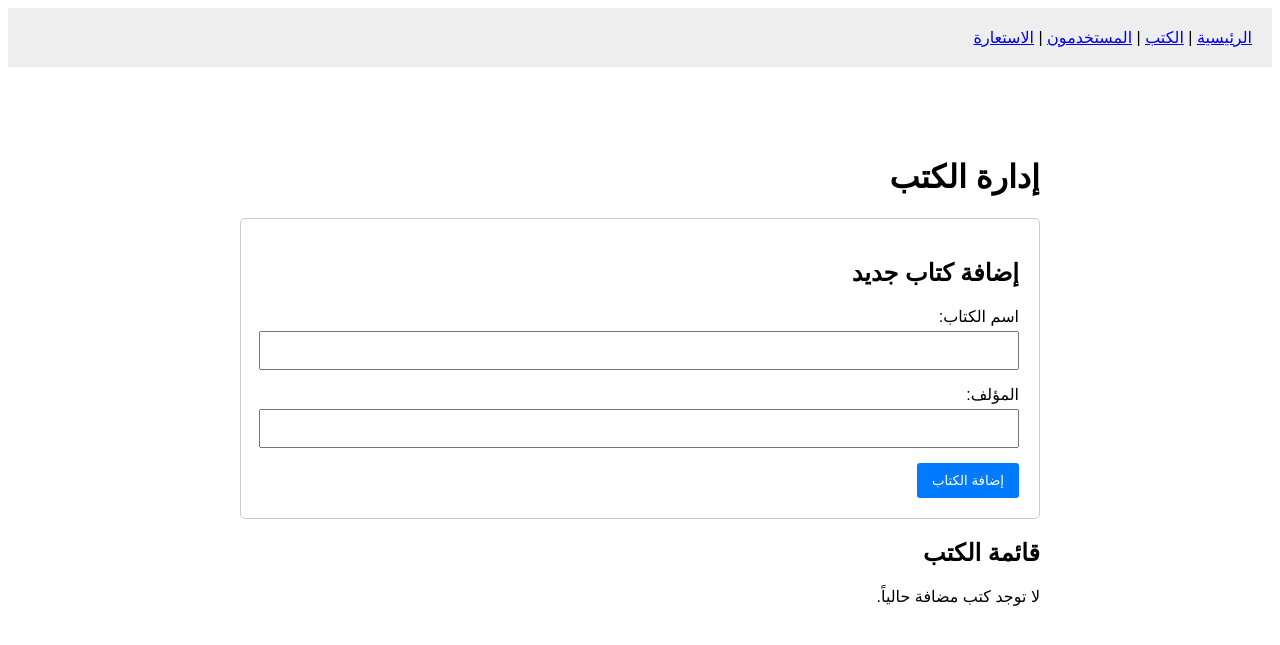
After one commit to IbrahimTaiz/LibrarySystem, a PHP site: page /src/pages/Books.php in a window 1280 px wide. The commit adds this page. Shown: the top 645 px of the page. Run offline with PHP 8.4, Linux system fonts and the light colour scheme.

Commit message:
corect class

```diff
--- /dev/null
+++ b/src/Interfaces/NotifierInterface.php
@@ -0,0 +1,6 @@
+<?php
+namespace src\Interfaces;
+interface NotifierInterface
+{
+    public function notify($message);
+}
--- a/src/Log.php
+++ /dev/null
@@ -1,5 +0,0 @@
-<?php
-class Log
-{
-}
-?>
--- a/src/navbar.php
+++ b/src/navbar.php
@@ -1,8 +1,8 @@
 <?php
 ?>
 <nav style="background:#eeeeee; padding: 20px; direction: rtl;">
-    <a href="index.php">الرئيسية</a> |
-    <a href="books.php">الكتب</a> |
-    <a href="users.php">المستخدمون</a> |
-    <a href="borrow.php">الاستعارة</a>
+    <a href="../../../LibrarySystem/index.php">الرئيسية</a> |
+    <a href="src/pages/Books.php">الكتب</a> |
+    <a href="src/pages/Users.php">المستخدمون</a> |
+    <a href="src/pages/Borrow.php">الاستعارة</a>
 </nav>
--- /dev/null
+++ b/src/pages/Books.php
@@ -0,0 +1,110 @@
+<?php
+declare(strict_types=1);
+require_once __DIR__ . '/../../vendor/autoload.php';
+use src\Models\Book;
+if (!isset($_SESSION['books'])) {
+    $_SESSION['books'] = [];
+}
+if (isset($_POST['add_book'])) {
+    $title = $_POST['book_title'];
+    $author = $_POST['book_author'];
+    if (!empty($title) && !empty($author)) {
+        $_SESSION['books'][] = new Book($title, $author);
+    }
+}
+
+?>
+<!DOCTYPE html>
+<html lang="ar" dir="rtl">
+<head>
+    <meta charset="UTF-8">
+    <meta name="viewport" content="width=device-width, initial-scale=1.0">
+    <title>الكتب</title>
+    <style>
+        body {
+            font-family: sans-serif;
+        }
+        .container {
+            margin: 50px auto;
+            max-width: 800px;
+            padding: 20px;
+        }
+        .form-box {
+            border: 1px solid #ccc;
+            padding: 20px;
+            margin-bottom: 20px;
+            border-radius: 5px;
+        }
+        .form-box label {
+            display: block;
+            margin-bottom: 5px;
+        }
+        .form-box input {
+            width: calc(100% - 22px);
+            padding: 10px;
+            margin-bottom: 15px;
+        }
+        .form-box button {
+            padding: 10px 15px;
+            background-color: #007bff;
+            color: white;
+            border: none;
+            cursor: pointer;
+            border-radius: 3px;
+        }
+        .form-box button:hover {
+            background-color: #0056b3;
+        }
+        table {
+            width: 100%;
+            border-collapse: collapse;
+            margin-top: 20px;
+        }
+        th, td {
+            border: 1px solid #ddd;
+            padding: 8px;
+            text-align: right;
+        }
+        th {
+            background-color: #f2f2f2;
+        }
+    </style>
+</head>
+<body>
+<?php include '../navbar.php'; ?>
+<div class="container">
+    <h1>إدارة الكتب</h1>
+    <div class="form-box">
+        <h2>إضافة كتاب جديد</h2>
+        <form method="post" action="">
+            <label for="book_title">اسم الكتاب:</label>
+            <input type="text" id="book_title" name="book_title" required>
+            <label for="book_author">المؤلف:</label>
+            <input type="text" id="book_author" name="book_author" required>
+            <button type="submit" name="add_book">إضافة الكتاب</button>
+        </form>
+    </div>
+    <h2>قائمة الكتب</h2>
+    <?php if (!empty($_SESSION['books'])): ?>
+        <table>
+            <thead>
+                <tr>
+                    <th>اسم الكتاب</th>
+                    <th>المؤلف</th>
+                </tr>
+            </thead>
+            <tbody>
+                <?php foreach ($_SESSION['books'] as $book): ?>
+                    <tr>
+                        <td><?php echo htmlspecialchars($book->title, ENT_QUOTES, 'UTF-8'); ?></td>
+                        <td><?php echo htmlspecialchars($book->author, ENT_QUOTES, 'UTF-8'); ?></td>
+                    </tr>
+                <?php endforeach; ?>
+            </tbody>
+        </table>
+    <?php else: ?>
+        <p>لا توجد كتب مضافة حالياً.</p>
+    <?php endif; ?>
+</div>
+</body>
+</html>
```
Also changed, not shown: index.php (+1 -6 lines), src/Book.php (deleted, +0 -25 lines), src/Library.php (+37 -2 lines), src/Models/Book.php (added, +13 -0 lines), src/Models/Librarian.php (added, +10 -0 lines), src/Models/Member.php (added, +17 -0 lines), src/Models/User.php (added, +16 -0 lines), src/Notifications/EmailNotifier.php (added, +10 -0 lines), src/Notifications/SMSNotifier.php (added, +9 -0 lines), src/Traits/LoggerTrait.php (added, +9 -0 lines), src/Traits/TimestampTrait.php (added, +9 -0 lines), src/User.php (deleted, +0 -14 lines), src/pages/Users.php (added, +12 -0 lines).
